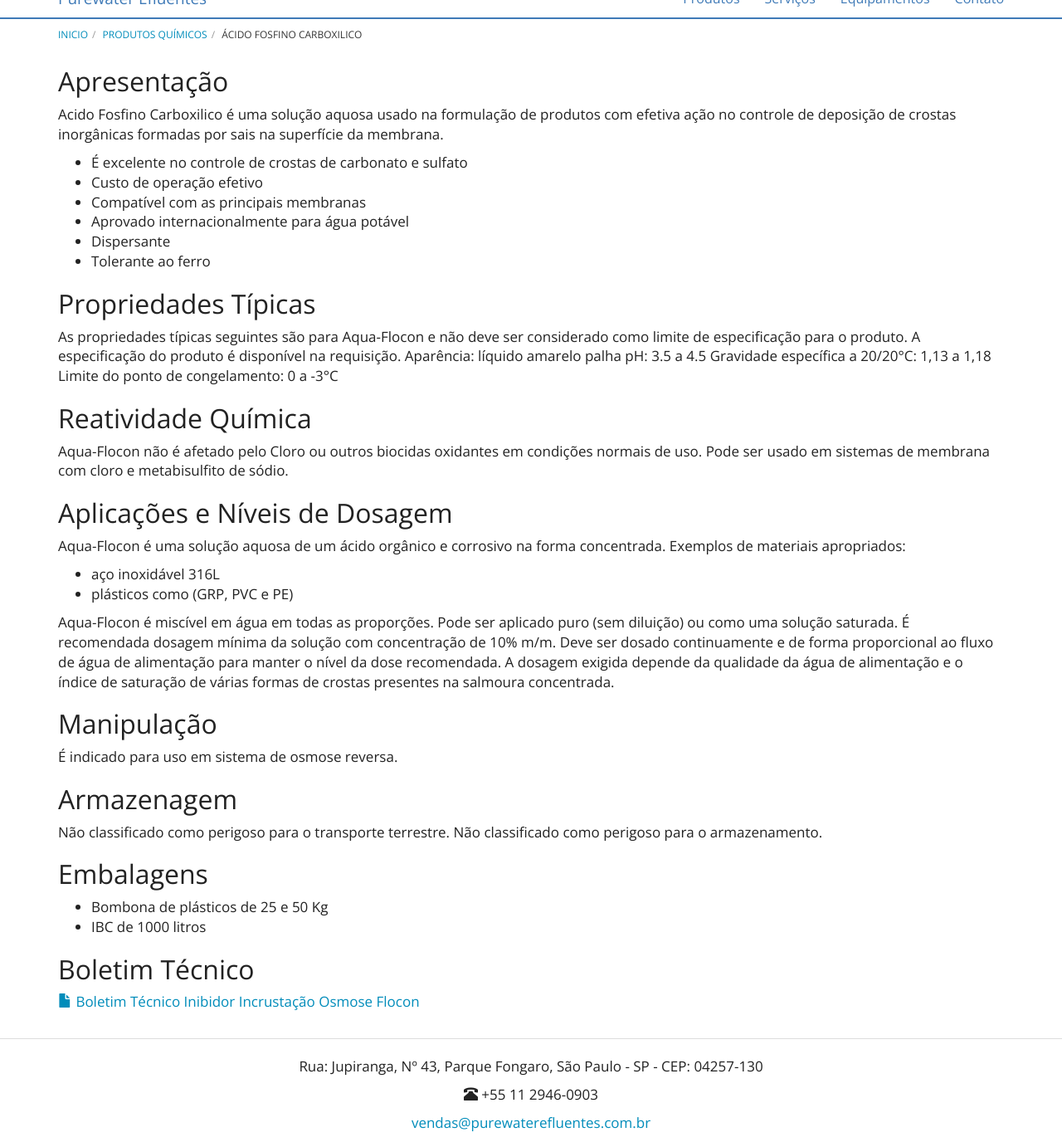
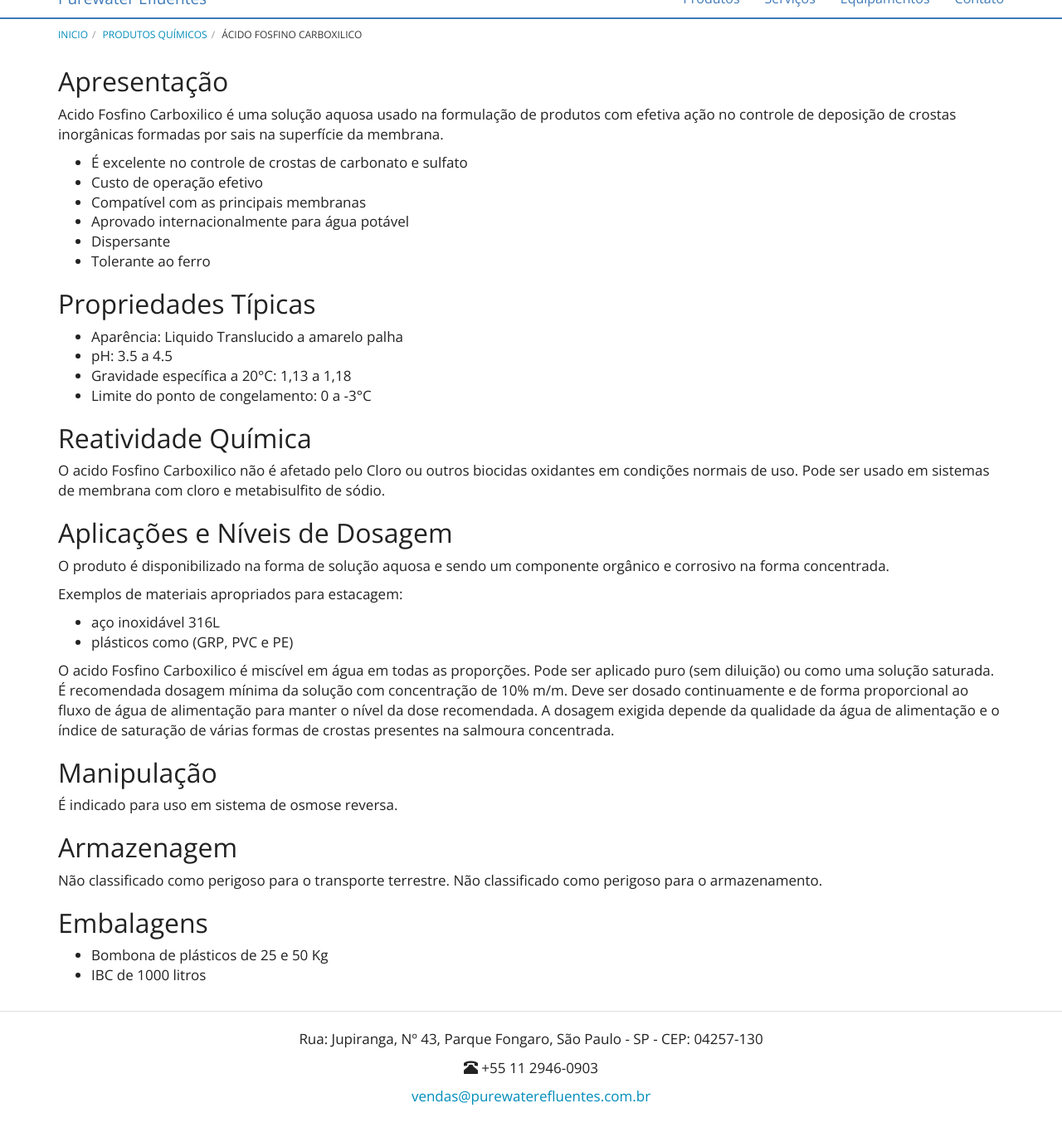
Before and after one commit to purewaterefluentes/purewaterefluentes.github.io, a Jekyll site: the page built from produtos/acido-fosfino-carboxilico.md, in a window 1280 px wide and 1400 px high, scrolled down 274 px, cut to the strip 24-1400 px from the top of the window. Shown: the whole strip at 83% size. Built offline with Jekyll 4.4.1, drawn with Linux system fonts in a browser that asks for light colours; nearby versions of some CDN libraries; library files that are not in the unit come from our copies; after the commit the page ends 1641 px from its top, so only the background shows below that.

Commit message:
Update acido-fosfino-carboxilico.md

```diff
--- a/produtos/acido-fosfino-carboxilico.md
+++ b/produtos/acido-fosfino-carboxilico.md
@@ -17,19 +17,27 @@
 
 
 ## Propriedades Típicas
-As propriedades típicas seguintes são para Aqua-Flocon e não deve ser considerado como limite de especificação para o produto. A especificação do produto é disponível na requisição. Aparência: líquido amarelo palha pH: 3.5 a 4.5 Gravidade específica a 20/20°C: 1,13 a 1,18 Limite do ponto de congelamento: 0 a -3°C
+
+- Aparência: Liquido Translucido a amarelo palha
+- pH: 3.5 a 4.5
+- Gravidade específica a 20°C: 1,13 a 1,18
+- Limite do ponto de congelamento: 0 a -3°C
 
 ## Reatividade Química
-Aqua-Flocon não é afetado pelo Cloro ou outros biocidas oxidantes em condições normais de uso. Pode ser usado em sistemas de membrana com cloro e metabisulfito de sódio.
+
+O acido Fosfino Carboxilico não é afetado pelo Cloro ou outros biocidas oxidantes em condições normais de uso.
+Pode ser usado em sistemas de membrana com cloro e metabisulfito de sódio.
 
 ## Aplicações e Níveis de Dosagem
-Aqua-Flocon é uma solução aquosa de um ácido orgânico e corrosivo na forma concentrada.
-Exemplos de materiais apropriados:
+
+O produto é disponibilizado na forma de solução aquosa e sendo um componente orgânico e corrosivo na forma concentrada.
+
+Exemplos de materiais apropriados para estacagem:
 
 - aço inoxidável 316L
 - plásticos como (GRP, PVC e PE)
 
-Aqua-Flocon é miscível em água em todas as proporções. Pode ser aplicado puro (sem diluição) ou como uma solução saturada.
+O acido Fosfino Carboxilico é miscível em água em todas as proporções. Pode ser aplicado puro (sem diluição) ou como uma solução saturada.
 É recomendada dosagem mínima da solução com concentração de 10% m/m.
 Deve ser dosado continuamente e de forma proporcional ao fluxo de água de alimentação para manter o nível da dose recomendada. A dosagem exigida depende da qualidade da água de alimentação e o índice de saturação de várias formas de crostas presentes na salmoura concentrada.
 
@@ -43,9 +51,3 @@
 
 - Bombona de plásticos de 25 e 50 Kg
 - IBC de 1000 litros
-
-## Boletim Técnico
-
-{% include purewater/link-boletim.html
-   label="Boletim Técnico Inibidor Incrustação Osmose Flocon"
-   arquivo="Boletim-tecnico-inibidor-incrustação-osmose-flocon.pdf" %}
```
